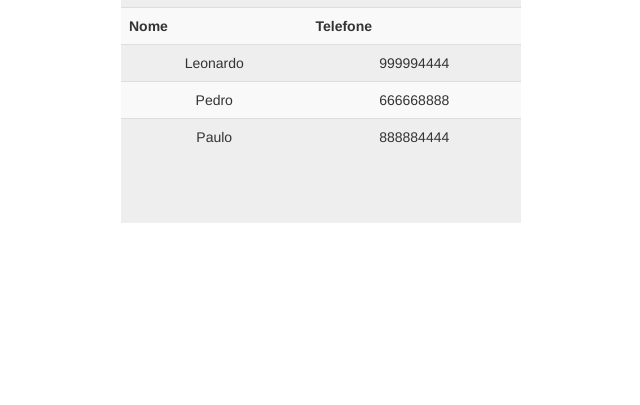
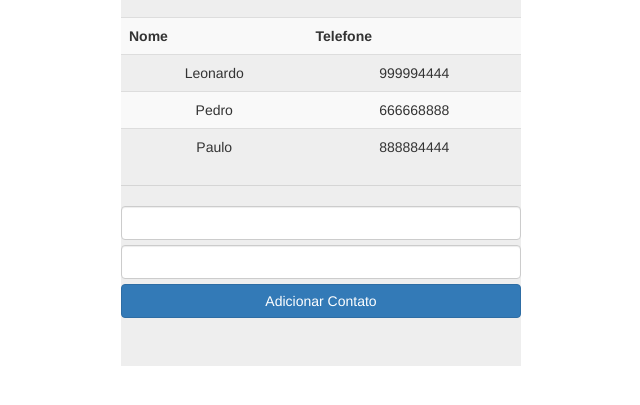
Before and after one commit to leonardorcamargo/angular-helloworld, a website: page listaTelefonica.html in a window 1280 px wide. Shown: the part 117-522 px from the top of the page, without its empty margins (319-959 px from the left). Drawn offline with nearby package versions, Linux system fonts and the light colour scheme.

Commit message:
Implementado Data Binding na lista telefonica

```diff
--- a/listaTelefonica.html
+++ b/listaTelefonica.html
@@ -11,6 +11,12 @@
 				margin-left: auto;
         margin-right: auto;
 			}
+      .table{
+        margin-top: 20px;
+      }
+      .form-control{
+        margin-bottom: 5px;
+      }
 		</style>
     <script src="lib/angular/angular.js"></script>
     <script>
@@ -23,6 +29,10 @@
           {nome:"Paulo", telefone:"888884444"}
 
         ];
+        $scope.adicionarContato = function(contato){
+          $scope.contatos.push(angular.copy(contato));
+          delete $scope.contato;
+        };
     	});
     </script>
   </head>
@@ -39,6 +49,10 @@
                 <td>{{contato.telefone}}</td>
             </tr>
         </table>
+        <hr/>
+        <input class="form-control" type="text" ng-model="contato.nome"/>
+        <input class="form-control" type="text" ng-model="contato.telefone"/>
+        <button class="btn btn-primary btn-block" ng-click="adicionarContato(contato)">Adicionar Contato</button>
   	</div>
   </body>
 </html>
```
